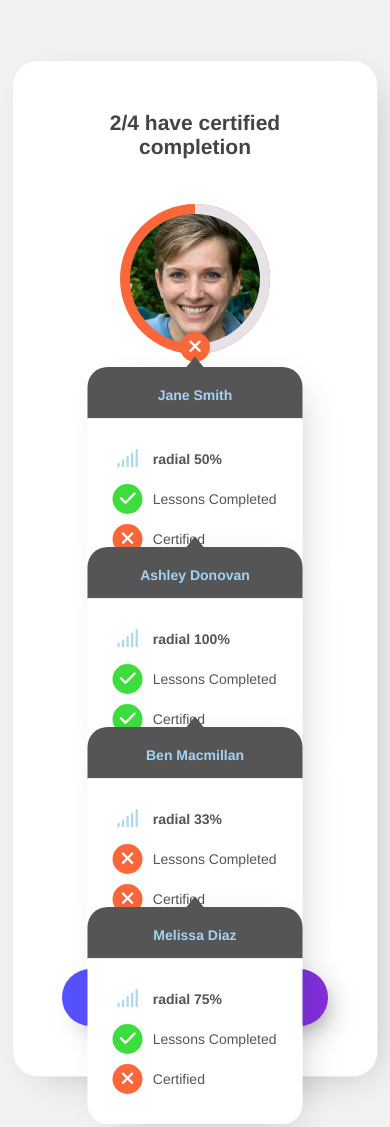
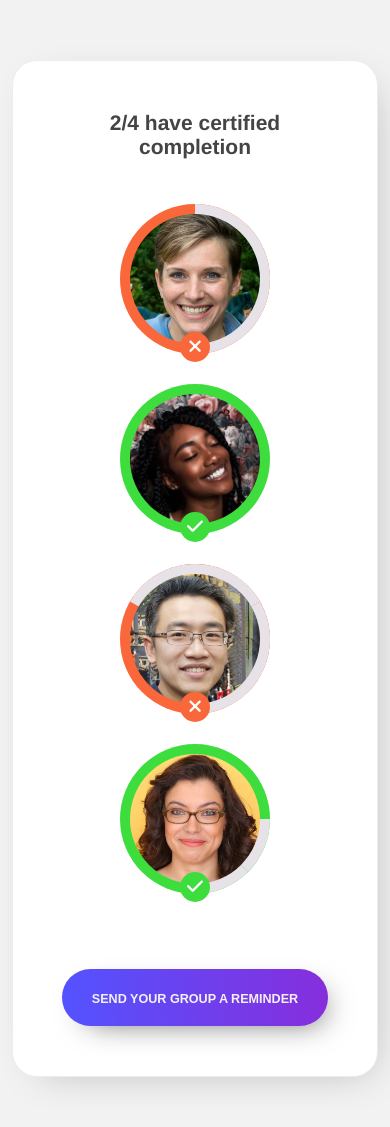
Before and after one commit to melissadiazokay/html-css-exercise, a plain HTML site: page index.html in a window 390 px wide. Shown: the top 1127 px of the page. Drawn offline with Linux system fonts and the light colour scheme.

Commit message:
css improvements and fix typo

```diff
--- a/index.html
+++ b/index.html
@@ -45,7 +45,7 @@
                                             <i class="fa fa-signal" aria-hidden="true"></i>
                                         </div>
                                     </td>
-                                    <td><strong>radial 50%</strong></td>
+                                    <td><strong>Progress 50%</strong></td>
                                 </tr>
                                 <tr>
                                     <td>
@@ -99,7 +99,7 @@
                                             <i class="fa fa-signal" aria-hidden="true"></i>
                                         </div>
                                     </td>
-                                    <td><strong>radial 100%</strong></td>
+                                    <td><strong>Progress 100%</strong></td>
                                 </tr>
                                 <tr>
                                     <td>
@@ -153,7 +153,7 @@
                                             <i class="fa fa-signal" aria-hidden="true"></i>
                                         </div>
                                     </td>
-                                    <td><strong>radial 33%</strong></td>
+                                    <td><strong>Progress 33%</strong></td>
                                 </tr>
                                 <tr>
                                     <td>
@@ -207,7 +207,7 @@
                                             <i class="fa fa-signal" aria-hidden="true"></i>
                                         </div>
                                     </td>
-                                    <td><strong>radial 75%</strong></td>
+                                    <td><strong>Progress 75%</strong></td>
                                 </tr>
                                 <tr>
                                     <td>
--- a/style.css
+++ b/style.css
@@ -90,20 +90,10 @@ body {
     width: 30px;
     height: 30px;
     border-radius: 30px;
-    margin: 0 auto;
 }
 .radial-bar__icon i.fa {
     font-size: 1.3rem;
     color: #fff;
-}
-
-/* Icon positioning in radial bar wrappers */
-.radial-bar-container > .radial-bar__icon {
-    position: absolute;
-    left: 0;
-    right: 0;
-    z-index: 999;
-    bottom: -10px;
 }
 .radial-bar__icon--signal {
     background: transparent;
@@ -112,8 +102,20 @@ body {
     color:  lightblue;
 }
 
+/* Icon positioning in radial bar wrappers */
+.radial-bar-container > .radial-bar__icon {
+    position: absolute;
+    z-index: 2;
+    left: 0;
+    right: 0;
+    bottom: -10px;
+    margin: 0 auto;
+}
+
 /* Animated radial bar widgets */
 .radial-bar {
+    position: relative;
+    z-index: 1;
     width: 150px;
     height: 150px;
     border-radius: 50%;
@@ -232,11 +234,11 @@ body {
     left: 50%;
     transform: translateX(-50%);
     right: 0;
-    bottom: -245px;
+    bottom: -240px;
     width: 215px;
     min-height: 100px;
     text-align: center;
-    z-index: 1000;
+    z-index: 3;
     box-shadow: 10px 10px 43px -19px rgba(0,0,0,0.29);
 }
 .tooltip .tooltip__header,
@@ -288,9 +290,8 @@ body {
 
 /* A basic implementaion of toggle on hover for tooltips */
 .tooltip {
-    /*display: none;*/
+    display: none;
 }
-
 .radial-bar:hover ~ .tooltip {
     display: block;
 }
@@ -306,7 +307,7 @@ body {
         margin-bottom: 30px;
     }
     .tooltip {
-        bottom: -200px;
+        bottom: -210px;
     }
     .radial-bar-container > .radial-bar__icon {
         bottom: 22px;
```
